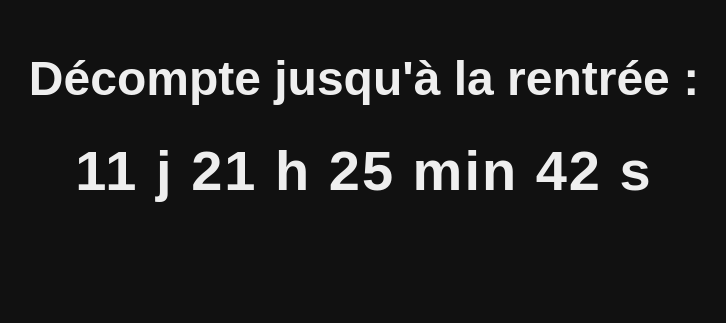
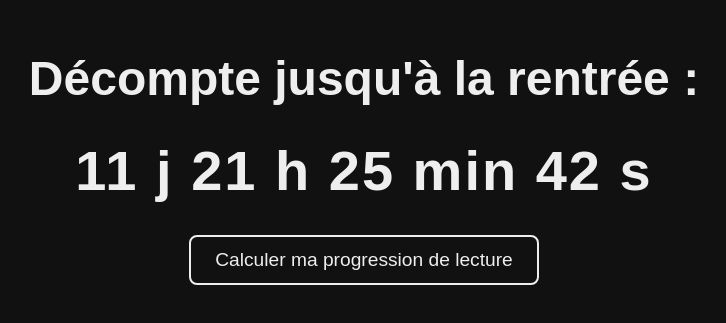
Before and after one commit to moi34567/Decompte-rentr-e, a plain HTML site: page Index.html in a window 1280 px wide. Shown: the part 117-440 px from the top of the page, without its empty margins (276-1002 px from the left). Drawn offline with Linux system fonts and the light colour scheme.

Commit message:
Update Index.html

```diff
--- a/Index.html
+++ b/Index.html
@@ -46,6 +46,10 @@
 <body>
   <h1>Décompte jusqu'à la rentrée :</h1>
   <div class="counter" id="counter">Chargement...</div>
+
+  <!-- 🔘 Bouton progression -->
+  <a disabled href="https://moi34567.github.io/Decompte-rentr-e/progress.html" class="btn-progress">Calculer ma progression de lecture</a>
+
   <script>
     // 📅 Date de la rentrée à ajuster ici :
     const targetDate = new Date("2025-09-01T08:00:00");
```
